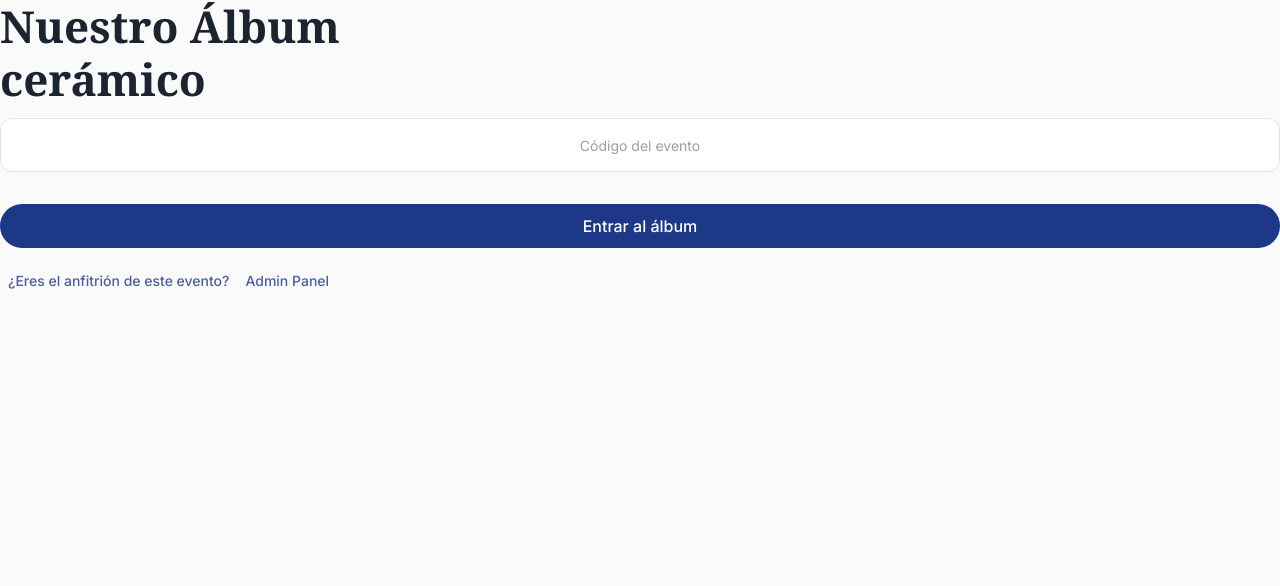
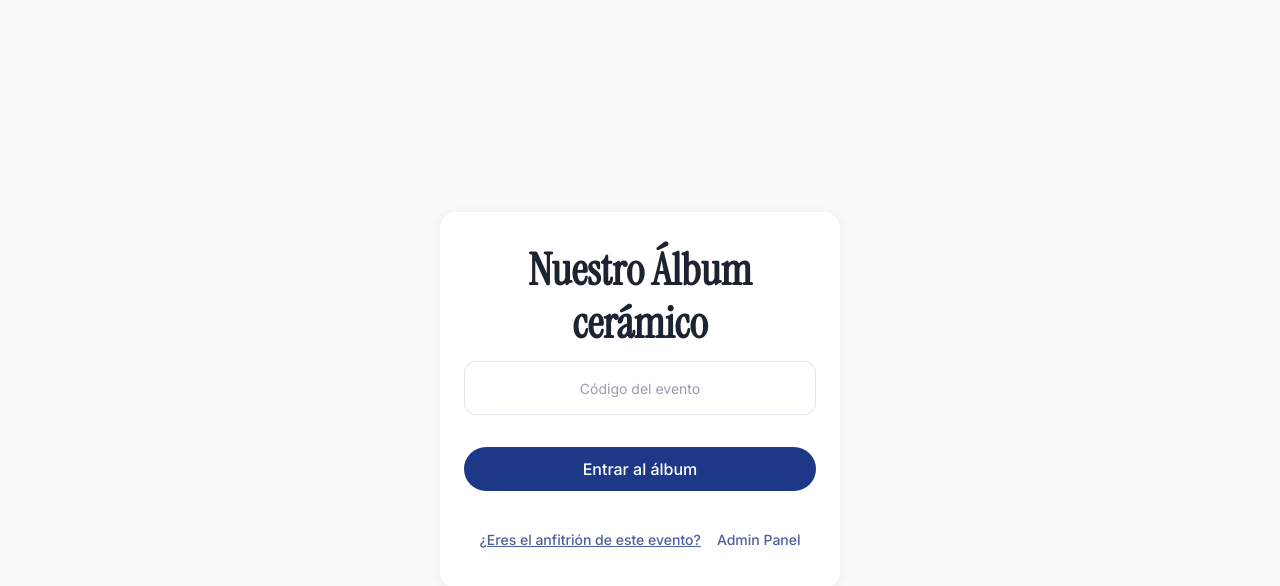
Before and after one commit to joaquinmarinoramirezreyes/Album, a React (Vite) app: page / in a window 1280 px wide. Shown: the top 586 px of the page. Built offline with nearby package versions, Linux system fonts and the light colour scheme.

Commit message:
fix: login layout structure

```diff
--- a/src/components/Login/LoginScreen.jsx
+++ b/src/components/Login/LoginScreen.jsx
@@ -40,9 +40,9 @@ export default function LoginScreen({ onLogin, openAdmin }) {
   };
 
   return (
-    <div className="screen screen--active">
-      <div className="login-card">
-        <h1 className="login__title">Nuestro Álbum<br/>cerámico</h1>
+    <section className="screen screen--active" style={{display:'flex', justifyContent:'center', alignItems:'center', minHeight:'100dvh', background: 'var(--color-bg)'}}>
+      <div className="login">
+        <h1 className="login__title" style={{fontFamily: 'Instrument Serif, serif'}}>Nuestro Álbum<br/>cerámico</h1>
         <form onSubmit={handleSubmit} className="login__form">
           <input
             className="login__input"
@@ -55,24 +55,25 @@ export default function LoginScreen({ onLogin, openAdmin }) {
               type="password"
               placeholder="PIN de anfitrión"
               value={hostPin} onChange={e => setHostPin(e.target.value)} required
+              style={{marginTop: '0.5rem'}}
             />
           )}
-          {error && <small className="login__hint mt-2" style={{display: 'block'}}>Datos incorrectos.</small>}
+          {error && <small className="login__hint mt-2" style={{display: 'block', color:'red'}}>Datos incorrectos.</small>}
           <button type="submit" className="btn btn--primary login__btn" disabled={loading} style={{marginTop: '1rem'}}>
             {loading ? 'Verificando...' : (showHost ? 'Entrar como Moderador' : 'Entrar al álbum')}
           </button>
         </form>
 
         {!showHost && (
-          <button type="button" className="btn--text mt-4 text-terracotta underline text-sm" onClick={() => setShowHost(true)}>
+          <button type="button" className="btn--text mt-4" style={{marginTop: '1rem', color: 'var(--color-talavera)', textDecoration: 'underline'}} onClick={() => setShowHost(true)}>
             ¿Eres el anfitrión de este evento?
           </button>
         )}
 
-        <button type="button" onClick={openAdmin} className="btn--text mt-8 opacity-50">
+        <button type="button" onClick={openAdmin} className="btn--text mt-8 opacity-50" style={{marginTop: '2rem'}}>
           Admin Panel
         </button>
       </div>
-    </div>
+    </section>
   );
 }
```
Also changed, not shown: 2 other files (tests, documents, lock files or other folders).
